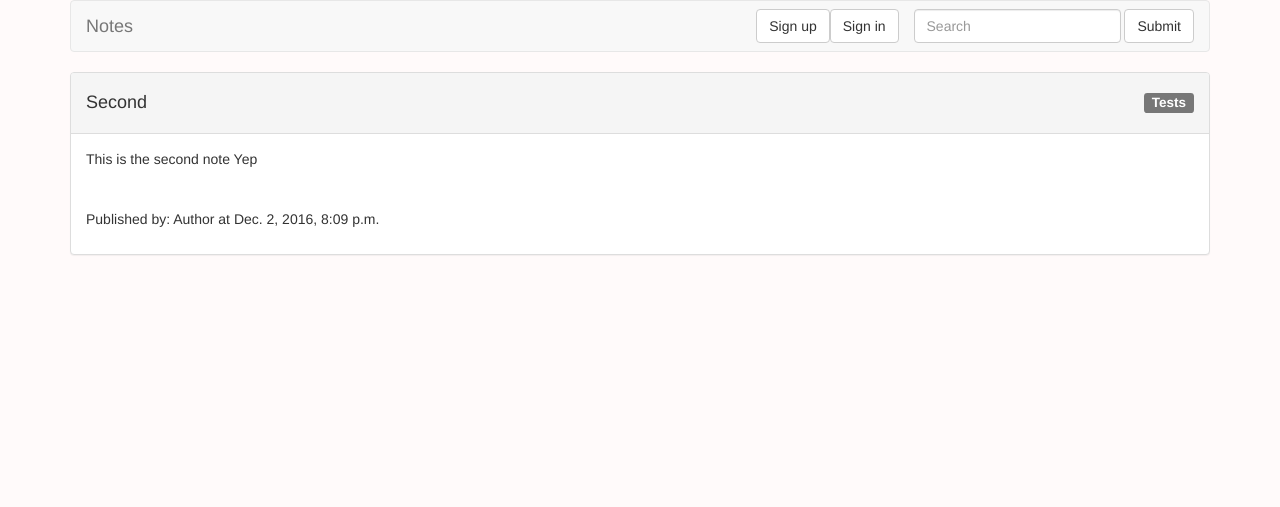
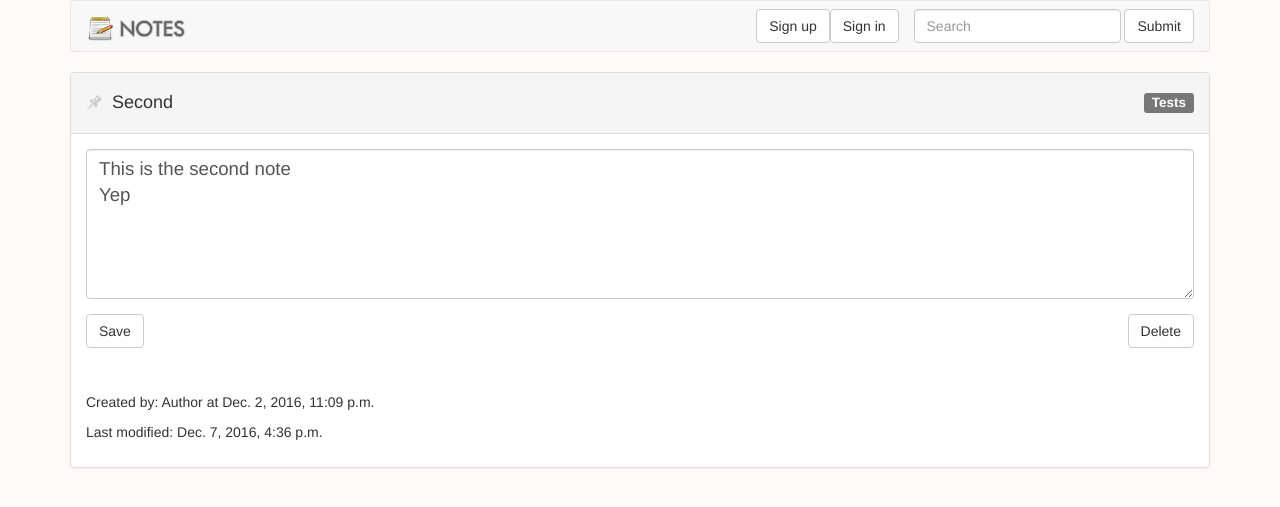
Before and after one commit to vaddya/django-try-out, a Django app: page /notes/2/ in a window 1280 px wide. Shown: the top 507 px of the page. Run offline with Django 3.2, Linux system fonts and the light colour scheme; data comes from the database, SQL or seed files in the repository; both versions use the stored data as it was after the commit; some libraries are stand-ins or nearby versions.

Commit message:
improvements

```diff
--- a/app/settings.py
+++ b/app/settings.py
@@ -106,7 +106,7 @@ AUTH_PASSWORD_VALIDATORS = [
 
 LANGUAGE_CODE = 'en-us'
 
-TIME_ZONE = 'UTC'
+TIME_ZONE = 'Europe/Moscow'
 
 USE_I18N = True
 
--- a/notes/models.py
+++ b/notes/models.py
@@ -9,6 +9,7 @@ class Note(models.Model):
     note_text = models.CharField(max_length=200)
     label = models.CharField(max_length=30)
     pub_date = models.DateTimeField(default=timezone.now())
+    mod_date = models.DateTimeField(default=timezone.now())
     author = models.CharField(max_length=30)
     is_pinned = models.BooleanField()
 
--- a/notes/static/notes/css/styles.css
+++ b/notes/static/notes/css/styles.css
@@ -5,3 +5,37 @@ body {
 a {
     color: #0f0f0f;
 }
+
+.right-label {
+    float: right;
+}
+
+.pin {
+    width: 16px;
+    margin-right: 5px;
+}
+
+.pinned {
+    opacity: 1;
+}
+
+.not-pinned {
+    opacity: 0.2;
+}
+
+.pin:hover {
+    opacity: 1;
+}
+
+#logo {
+    height: 130%;
+}
+
+#note_text {
+    width: 100%;
+    font-size: 14pt;
+    height: 150px;
+    margin-bottom: 15px;
+    resize: vertical;
+    max-height: 300px;
+}
--- a/notes/templates/notes/detail.html
+++ b/notes/templates/notes/detail.html
@@ -1,6 +1,5 @@
 {% load staticfiles %}
 
-<!DOCTYPE html>
 <html>
 <head>
     <title>{{ note.note_title }} - Notes</title>
@@ -12,7 +11,9 @@
     <nav class="navbar navbar-default">
         <div class="container-fluid">
             <div class="navbar-header">
-                <a class="navbar-brand" href="{% url 'notes:index' %}">Notes</a>
+                <a class="navbar-brand" href="{% url 'notes:index' %}">
+                    <img id="logo" src="{% static 'notes/img/logo.png' %}">
+                </a>
             </div>
 
             <form class="navbar-form navbar-right">
@@ -32,15 +33,27 @@
     <div class="panel panel-default">
         <div class="panel-heading panel-title">
             <h4>
+                {% if note.is_pinned %}
+                    <img class="pin pinned" src="{% static 'notes/img/pin.png' %}" title="Note pinned">
+                {% else %}
+                    <img class="pin not-pinned" src="{% static 'notes/img/pin.png' %}" title="Note not pinned">
+                {% endif %}
                 {{ note.note_title }}
-                <span class="label label-default" style="float: right;">{{ note.label }}</span>
+                <span class="label label-default right-label">{{ note.label }}</span>
             </h4>
         </div>
         <div class="panel-body">
-            <p>{{ note.note_text }}</p>
+            <form action="{% url 'notes:save' note.id %}" method="post">
+                {% csrf_token %}
+                <textarea class="form-control" id="note_text" name="note_text" rows="5">{{ note.note_text }}</textarea>
+                <input type="submit" class="btn btn-default" value="Save">
+                <button type="submit" class="btn btn-default right-label">Delete</button>
+            </form>
+
         </div>
         <div class="panel-body">
-            <p>Published by: {{ note.author }} at {{ note.pub_date }}</p>
+            <p>Created by: {{ note.author }} at {{ note.pub_date }}</p>
+            <p>Last modified: {{ note.mod_date }}</p>
         </div>
     </div>
 </main>
--- a/notes/urls.py
+++ b/notes/urls.py
@@ -6,4 +6,5 @@ app_name = 'notes'
 urlpatterns = [
     url(r'^$', views.index, name='index'),
     url(r'^(?P<note_id>[0-9]+)/$', views.detail, name='detail'),
+    url(r'^(?P<note_id>[0-9]+)/save/$', views.save, name='save'),
 ]
--- a/notes/views.py
+++ b/notes/views.py
@@ -1,12 +1,13 @@
-from django.http import Http404
-from django.http import HttpResponse
+from django.http import HttpResponseRedirect
 from django.shortcuts import render, get_object_or_404
+from django.urls import reverse
+from django.utils import timezone
 
 from notes.models import Note
 
 
 def index(request):
-    latest_note_list = Note.objects.order_by('-pub_date')[:5]
+    latest_note_list = Note.objects.order_by('-is_pinned', '-pub_date')[:10]
     context = {
         'latest_note_list': latest_note_list,
     }
@@ -19,3 +20,11 @@ def detail(request, note_id):
         'note': note,
     }
     return render(request, 'notes/detail.html', context)
+
+
+def save(request, note_id):
+    note = get_object_or_404(Note, pk=note_id)
+    note.note_text = request.POST['note_text']
+    note.mod_date = timezone.now()
+    note.save()
+    return HttpResponseRedirect(reverse('notes:detail', args=(note_id)))
```
Also changed, not shown: notes/templates/notes/index.html (+9 -4 lines), db.sqlite3, notes/migrations/0002_auto_20161207_1611.py (added), notes/static/notes/img/logo.png (added), notes/static/notes/img/pin.png (added).
